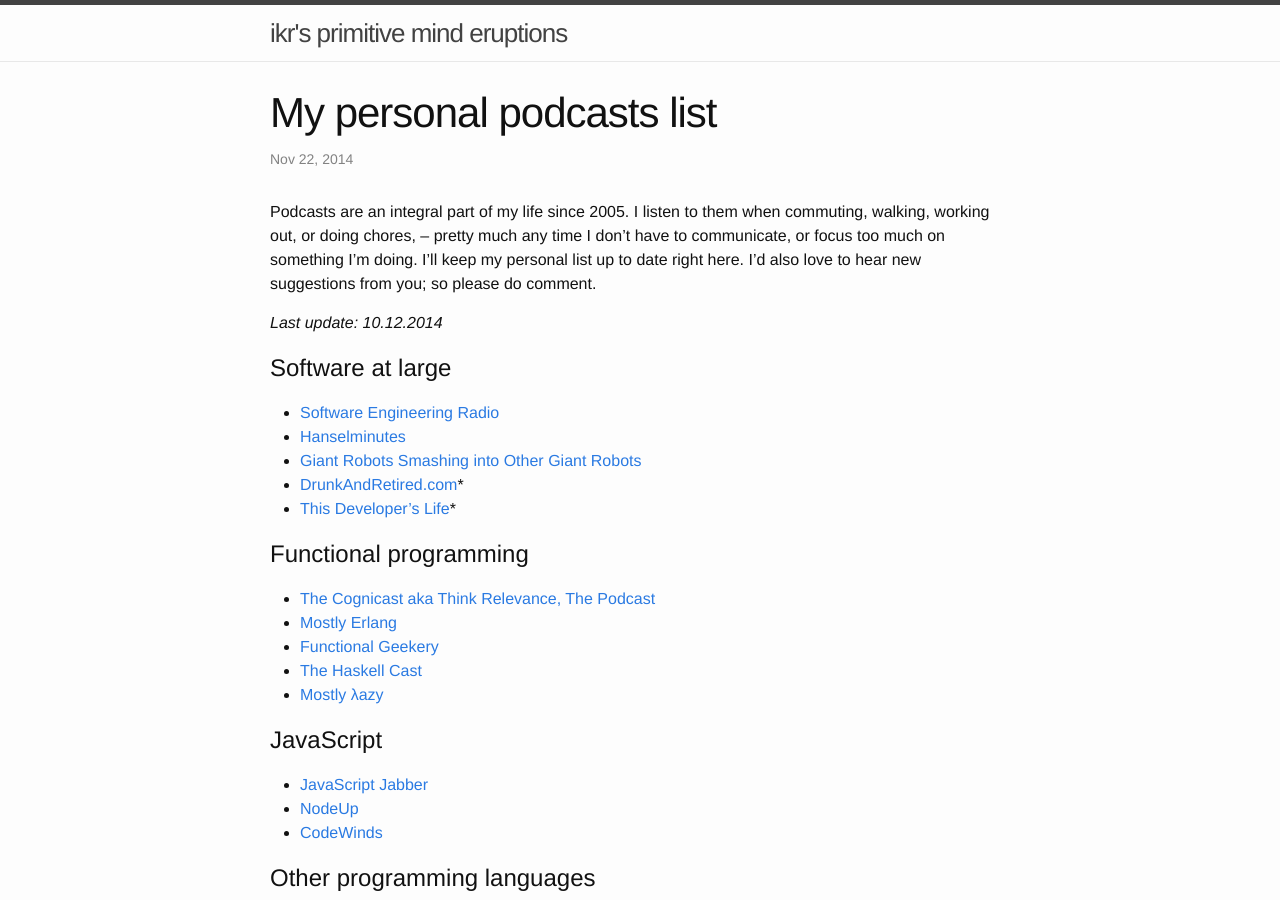
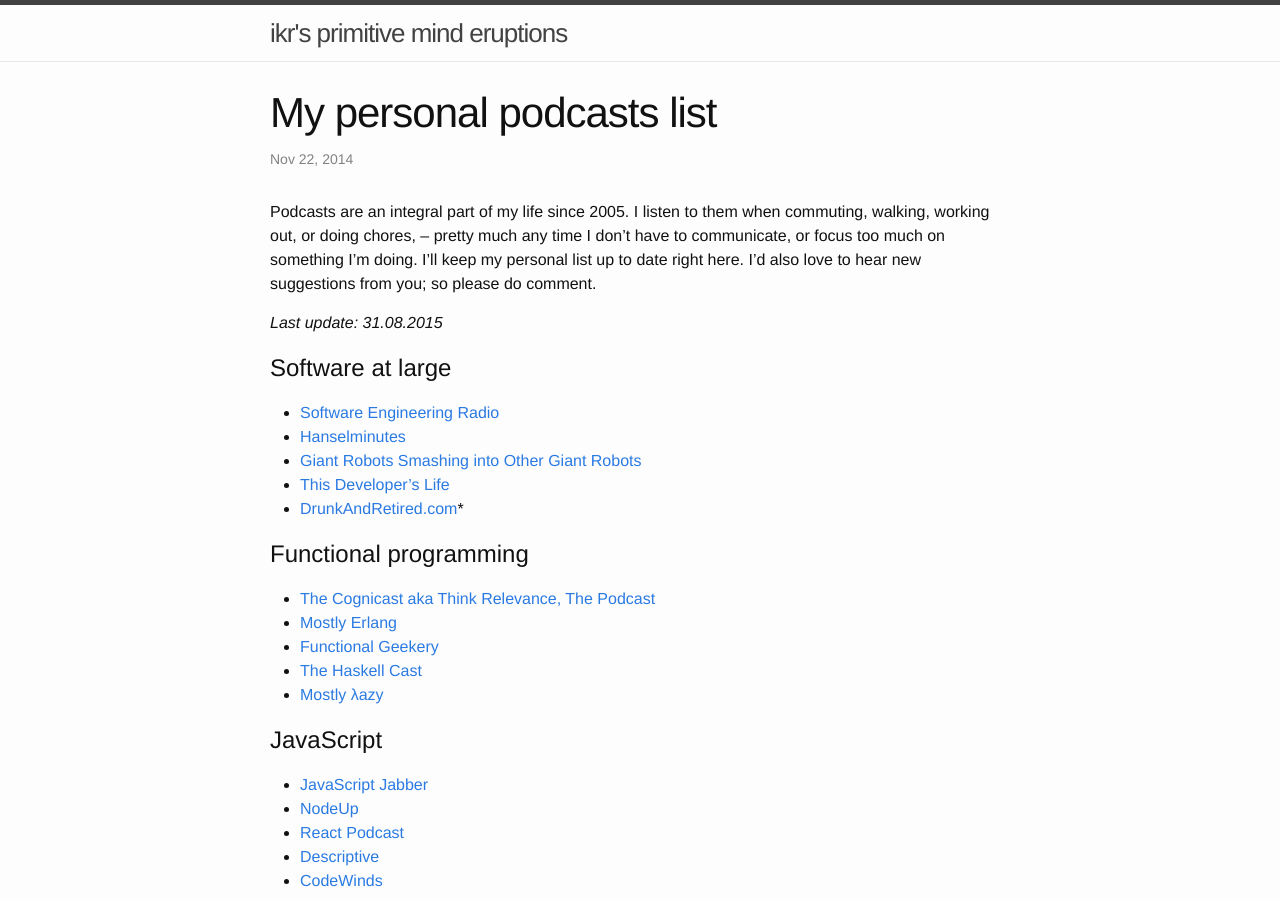
Before and after one commit to ikr/ikr.su-blog, a Jekyll site: the page built from _posts/2014-11-22-my-podcasts-list.markdown, in a window 1280 px wide and 900 px high. Built offline with Jekyll 4.4.1, drawn with Linux system fonts in a browser that asks for light colours; comment, search, counter and statistics services are not loaded; some of the changed text lies outside the part shown.

Commit message:
A few more podcasts discovered

```diff
--- a/_posts/2014-11-22-my-podcasts-list.markdown
+++ b/_posts/2014-11-22-my-podcasts-list.markdown
@@ -15,15 +15,15 @@
 on something I'm doing. I'll keep my personal list up to date right here. I'd also love to hear new
 suggestions from you; so please do comment.
 
-_Last update: 10.12.2014_
+_Last update: 31.08.2015_
 
 # Software at large
 
 - [Software Engineering Radio](http://www.se-radio.net/)
 - [Hanselminutes](http://www.hanselminutes.com/)
 - [Giant Robots Smashing into Other Giant Robots](http://giantrobots.fm/)
+- [This Developer's Life](http://thisdeveloperslife.com/)
 - [DrunkAndRetired.com](http://drunkandretired.com/)*
-- [This Developer's Life](http://thisdeveloperslife.com/)*
 
 # Functional programming
 
@@ -37,6 +37,8 @@
 
 - [JavaScript Jabber](http://javascriptjabber.com/)
 - [NodeUp](http://nodeup.com/)
+- [React Podcast](http://reactpodcast.com/)
+- [Descriptive](http://descriptive.audio/)
 - [CodeWinds](http://codewinds.com/podcast.html)
 
 # Other programming languages
```
Also changed, not shown: other parts of _posts/2014-11-22-my-podcasts-list.markdown (+3 -0 lines).
